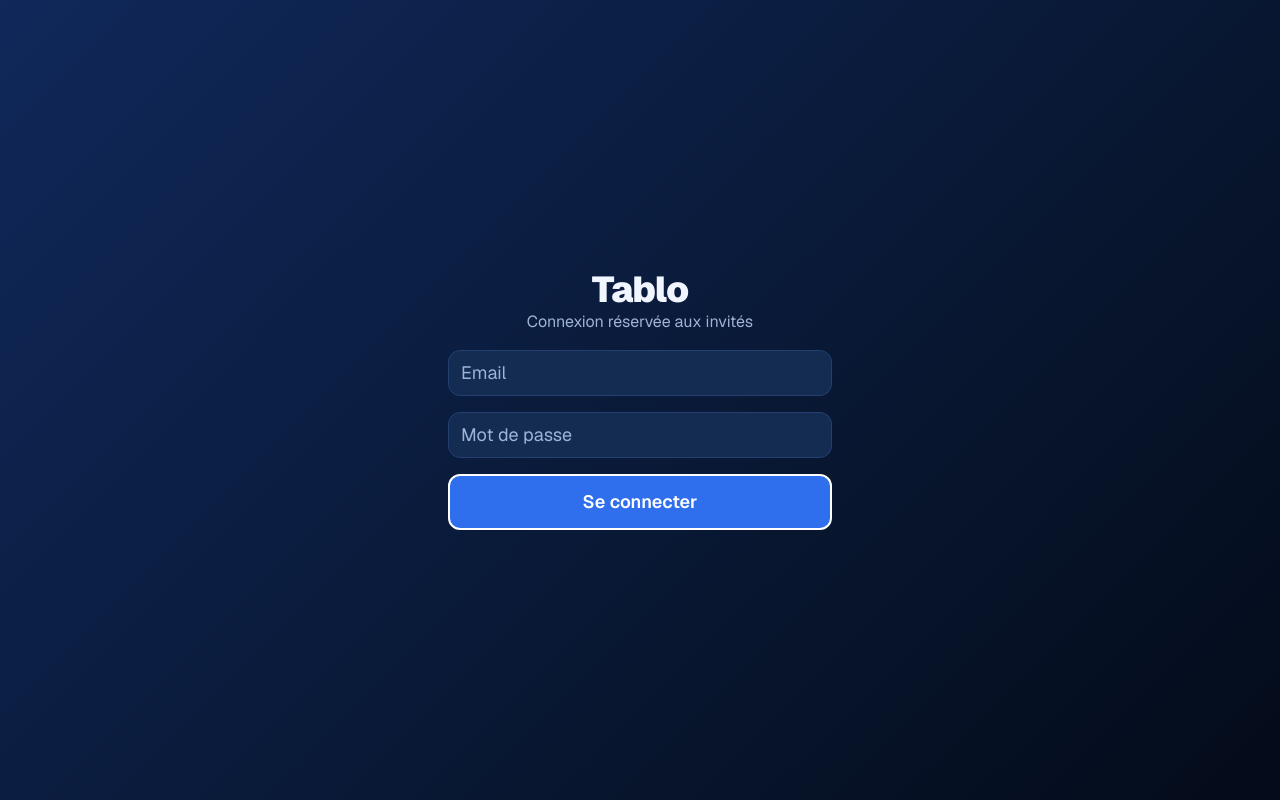
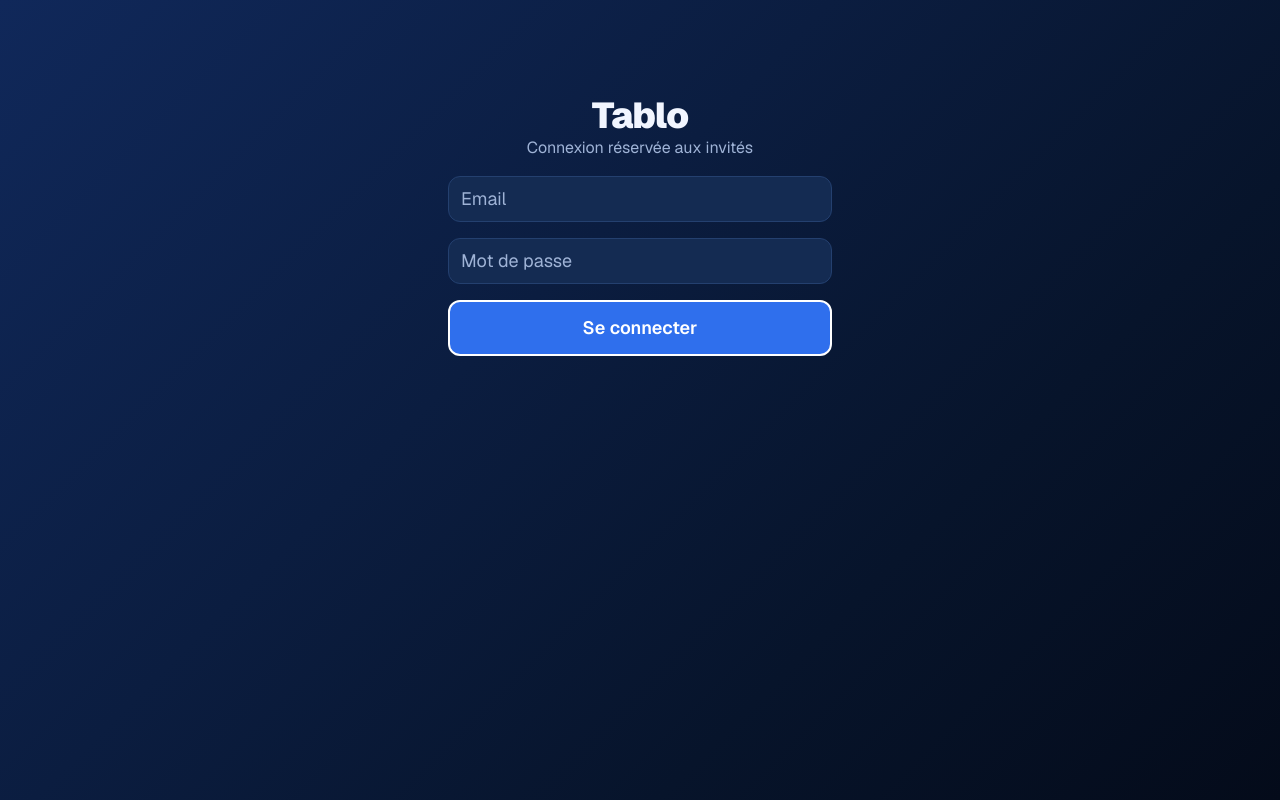
Before and after one commit to KisaPulga/Tablo, a Next.js app in the folder tablo/: page /login in a window 1280 px wide. Built offline with nearby package versions, Linux system fonts and the light colour scheme.

Commit message:
modif page de connexion

```diff
--- a/tablo/app/auth/set-password/page.tsx
+++ b/tablo/app/auth/set-password/page.tsx
@@ -63,7 +63,7 @@ export default function SetPasswordPage() {
   }
 
   return (
-    <main className="flex min-h-screen items-center justify-center p-4">
+    <main className="flex flex-1 justify-center px-4 pt-[12dvh] pb-8">
       <div className="w-full max-w-sm space-y-4">
         <h1 className="text-center text-3xl font-black">Bienvenue sur Tablo</h1>
         {error && <p className="card border-red-500 p-3 text-red-200">{error}</p>}
--- /dev/null
+++ b/tablo/app/login/layout.tsx
@@ -0,0 +1,11 @@
+import type { Viewport } from 'next'
+
+// Page de connexion : la barre du navigateur prend la couleur du haut du dégradé
+// (au lieu du bleu nuit uni de l'app) pour qu'aucun bandeau ne se détache.
+export const viewport: Viewport = {
+  themeColor: '#0e2350',
+}
+
+export default function LoginLayout({ children }: { children: React.ReactNode }) {
+  return children
+}
--- a/tablo/app/login/page.tsx
+++ b/tablo/app/login/page.tsx
@@ -26,7 +26,7 @@ export default function LoginPage() {
   }
 
   return (
-    <main className="flex min-h-screen items-center justify-center p-4">
+    <main className="fixed inset-0 flex touch-none justify-center overflow-hidden overscroll-none px-4 pt-[12dvh] pb-8">
       <form onSubmit={handleSubmit} className="w-full max-w-sm space-y-4">
         <div className="text-center">
           <h1 className="text-4xl font-black tracking-tight">Tablo</h1>
```
